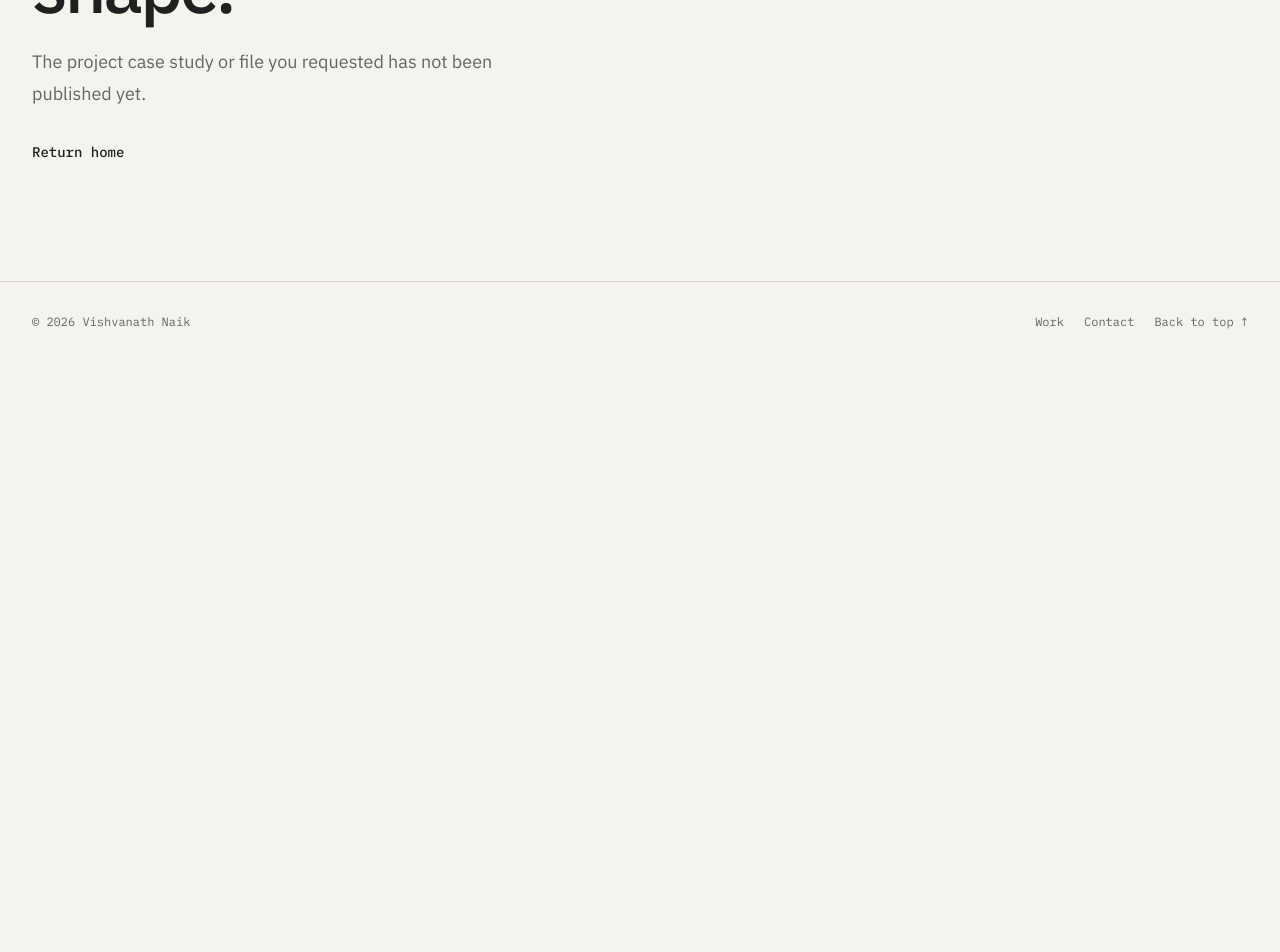
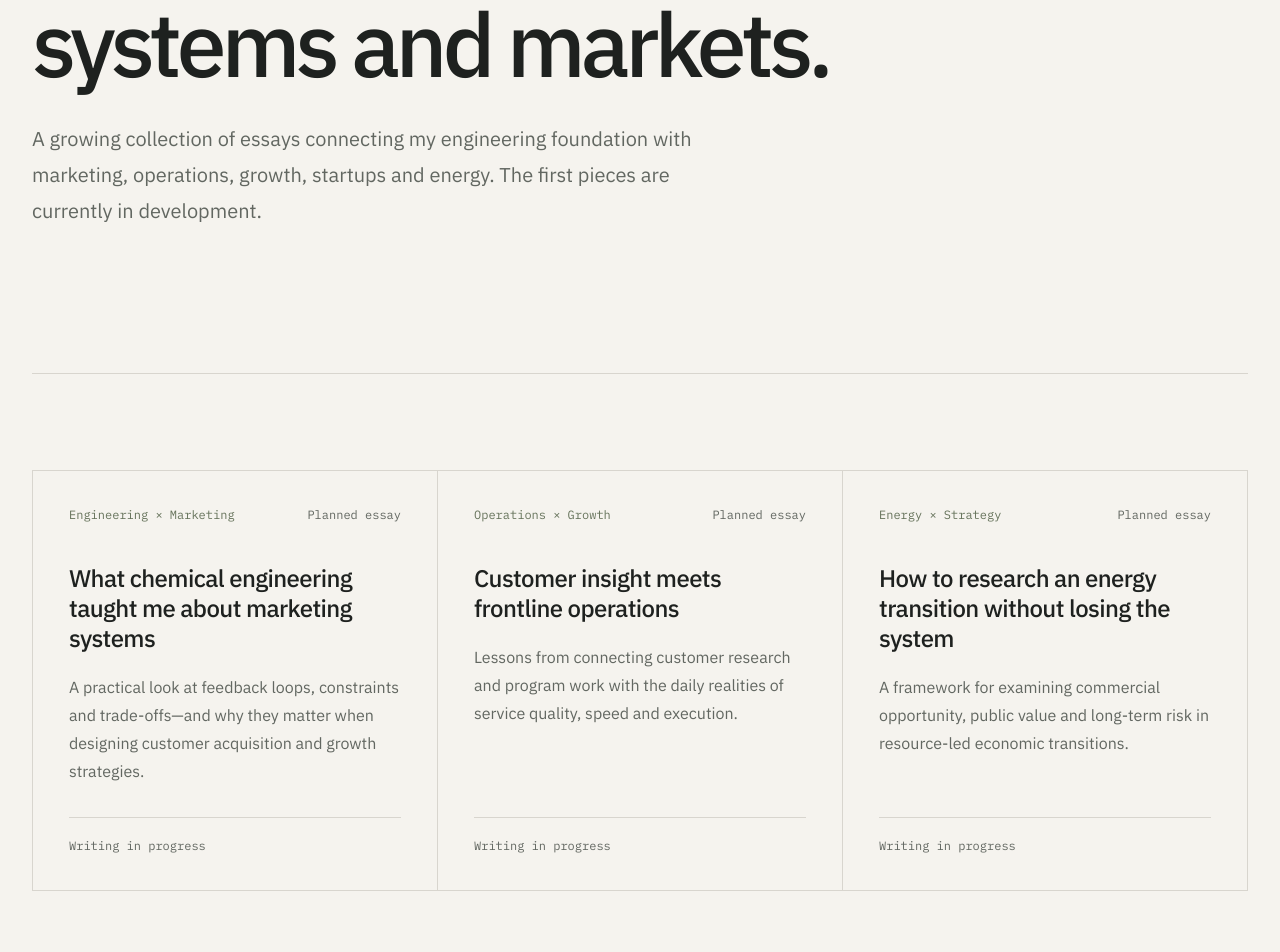
Before and after one commit to vishvanathnaik/portfolio-website, a Next.js app: page /blog in a window 1280 px wide. Before the commit this address had no page. Shown: the part 360-1312 px from the top of the page. Before the commit the page ends 800 px from the top, so only its background shows below. Built offline with nearby package versions, Linux system fonts and the light colour scheme.

Commit message:
Add blog landing page

```diff
--- /dev/null
+++ b/app/blog/page.tsx
@@ -0,0 +1,33 @@
+import type { Metadata } from "next";
+import { BlogCard } from "@/components/blog-card";
+import { PageHeader } from "@/components/page-header";
+import { Reveal } from "@/components/reveal";
+import { blogPosts } from "@/data/blog-posts";
+
+export const metadata: Metadata = {
+  title: "Blog",
+  description:
+    "Writing by Vishvanath Naik on marketing, operations, engineering, growth strategy, startups and energy.",
+  alternates: { canonical: "/blog" },
+};
+
+export default function BlogPage() {
+  return (
+    <>
+      <PageHeader
+        label="Blog"
+        title="Notes on customers, systems and markets."
+        intro="A growing collection of essays connecting my engineering foundation with marketing, operations, growth, startups and energy. The first pieces are currently in development."
+      />
+      <section className="container-shell border-t border-line py-16 md:py-24" aria-label="Planned articles">
+        <div className="grid gap-px overflow-hidden border border-line bg-line md:grid-cols-3">
+          {blogPosts.map((post, index) => (
+            <Reveal key={post.slug} delay={index * 0.06}>
+              <BlogCard post={post} />
+            </Reveal>
+          ))}
+        </div>
+      </section>
+    </>
+  );
+}
```
